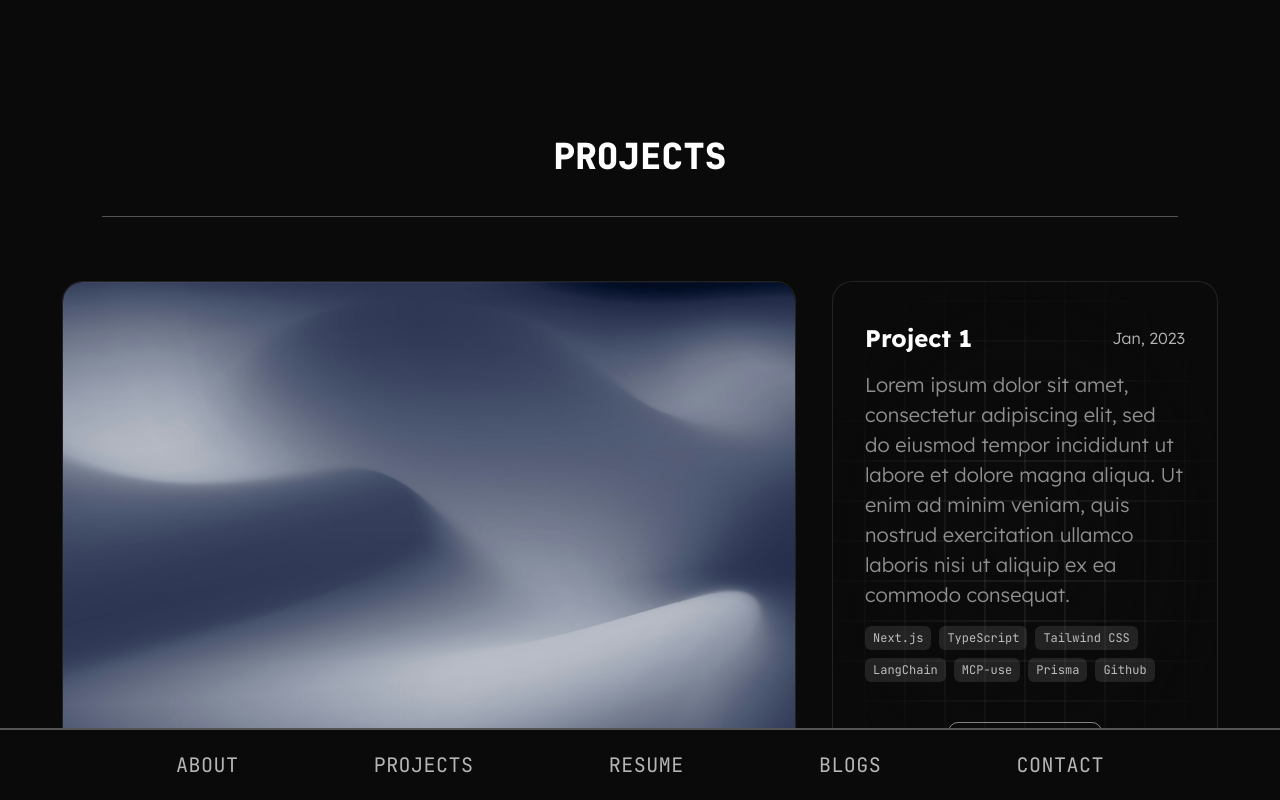
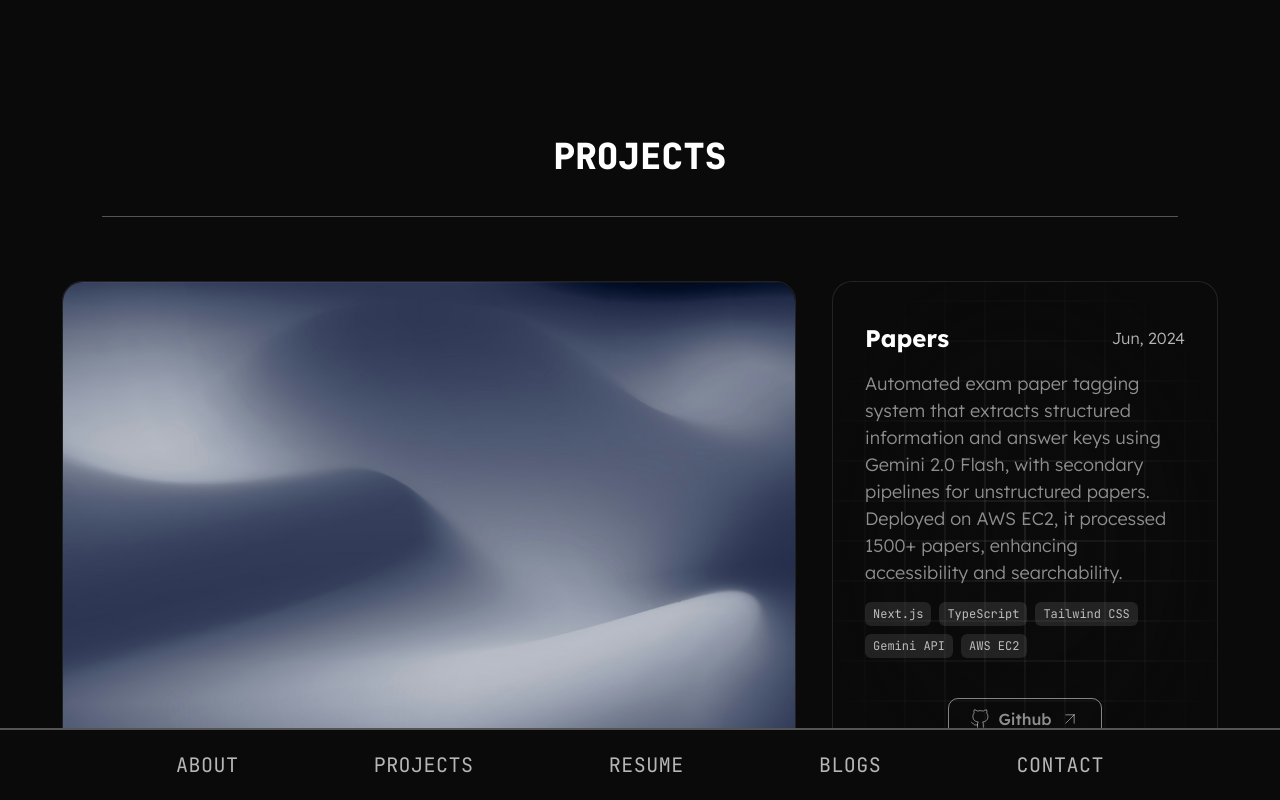
Before and after one commit to vansh-chani/portfolio-website, a Next.js app in the folder portfolio/: page / in a window 1280 px wide. Both pictures are taken after a click on the element "PROJECTS". Shown: the part 730-1530 px from the top of the page. Built offline with nearby package versions, Linux system fonts and the light colour scheme.

Commit message:
updated project info

```diff
--- a/portfolio/src/components/Projects.tsx
+++ b/portfolio/src/components/Projects.tsx
@@ -1,30 +1,32 @@
 import { useEffect } from "react";
 import ProjectCard from "./ui/ProjectCard";
 
-const projectList = [{
-    title: "Project 1",
-    date: "Jan, 2023",
-    description: "Lorem ipsum dolor sit amet, consectetur adipiscing elit, sed do eiusmod tempor incididunt ut labore et dolore magna aliqua. Ut enim ad minim veniam, quis nostrud exercitation ullamco laboris nisi ut aliquip ex ea commodo consequat.",
+const projectList = [
+    {
+        title: "Papers",
+        date: "Jun, 2024",
+        description: "Automated exam paper tagging system that extracts structured information and answer keys using Gemini 2.0 Flash, with secondary pipelines for unstructured papers. Deployed on AWS EC2, it processed 1500+ papers, enhancing accessibility and searchability.",
         image: "",
-    githubUrl: "https://github.com/vansh-chani",
-    techstack: ["Next.js", "TypeScript", "Tailwind CSS", "LangChain", "MCP-use", "Prisma", "Github"],
+        githubUrl: "https://github.com/CodeChefVIT/papers-codechef",
+        techstack: ["Next.js", "TypeScript", "Tailwind CSS", "Gemini API", "AWS EC2"],
     },
     {
-    title: "Project 2",
-    date: "Feb, 2023",
-    description: "Lorem ipsum dolor sit amet, consectetur adipiscing elit, sed do eiusmod tempor incididunt ut labore et dolore magna aliqua. Ut enim ad minim veniam, quis nostrud exercitation ullamco laboris nisi ut aliquip ex ea commodo consequat.",
+        title: "Recommender",
+        date: "Jun, 2025",
+        description: "Semantic book recommendation system for 7000+ books across 500+ categories, powered by Hugging Face embeddings and ChromaDB for fast similarity search. Enhanced with sentiment analysis, zero-shot classification, and EDA to improve clustering and recommendation quality.",
         image: "",
-    githubUrl: "https://github.com/vansh-chani",
-    techstack: ["Next.js", "TypeScript", "Tailwind CSS"],
+        githubUrl: "https://github.com/vansh-chani/Books_recommender",
+        techstack: ["Python", "Hugging Face Transformers", "ChromaDB", "Scikit-Learn"],
     },
     {
-    title: "Project 3",
-    date: "Mar, 2023",
-    description: "Lorem ipsum dolor sit amet, consectetur adipiscing elit, sed do eiusmod tempor incididunt ut labore et dolore magna aliqua. Ut enim ad minim veniam, quis nostrud exercitation ullamco laboris nisi ut aliquip ex ea commodo consequat.",
+        title: "Refyne.AI",
+        date: "Feb, 2025",
+        description: "Automated dataset integration and preprocessing system that expands datasets by an average of 40%, improves data completion by approx. 20%, and boosts regression accuracy by 30% through aprrox. 20+ new features using Deep Feature Synthesis.",
         image: "",
-    githubUrl: "https://github.com/vansh-chani",
-    techstack: ["LangChain", "MCP-use", "Prisma", "Github"],
-}];
+        githubUrl: "https://github.com/vansh-chani/Refyne.AI_ML",
+        techstack: ["FeatureTools", "Scikit-Learn", "Kaggle API", "Gemini API", "Next.js", "TypeScript"],
+    }
+];
 
 export default function Projects() {
     useEffect(() => {
--- a/portfolio/src/components/ui/ProjectCard.tsx
+++ b/portfolio/src/components/ui/ProjectCard.tsx
@@ -28,7 +28,7 @@ export default function ProjectCard(project: ProjectProps) {
                         <h2 className="project-title text-2xl font-bold font-lexend text-white">{project.title}</h2>
                         <p className="project-date font-lexend font-light text-white/70">{project.date}</p>
                     </div>
-                    <p className="project-description w-full px-4 font-lexend font-light text-[20px] text-[#8F8F8F]">{project.description}</p>
+                    <p className="project-description w-full px-4 font-lexend font-light text-[18px] text-[#8F8F8F]">{project.description}</p>
                     <div className="project-techstack flex flex-row flex-wrap gap-2 mt-4 px-4">
                         {project.techstack.map((tech, index) => (
                             <span key={index} className="tech-item bg-white/10 text-white/70 text-xs font-jetBrains-mono px-2 py-1 backdrop-blur-2xl rounded-md">{tech}</span>
@@ -49,7 +49,7 @@ export default function ProjectCard(project: ProjectProps) {
                         <h2 className="project-title text-2xl font-bold font-lexend text-white">{project.title}</h2>
                         <p className="project-date font-lexend font-light text-white/70">{project.date}</p>
                     </div>
-                    <p className="project-description w-full px-4 font-lexend font-light text-[20px] text-[#8F8F8F]">{project.description}</p>
+                    <p className="project-description w-full px-4 font-lexend font-light text-[18px] text-[#8F8F8F]">{project.description}</p>
                     <div className="project-techstack flex flex-row flex-wrap gap-2 mt-4 px-4">
                         {project.techstack.map((tech, index) => (
                             <span key={index} className="tech-item bg-white/10 text-white/70 text-xs font-jetBrains-mono px-2 py-1 backdrop-blur-2xl rounded-md">{tech}</span>
```
Lines whose indentation alone changed are shown as unchanged.
